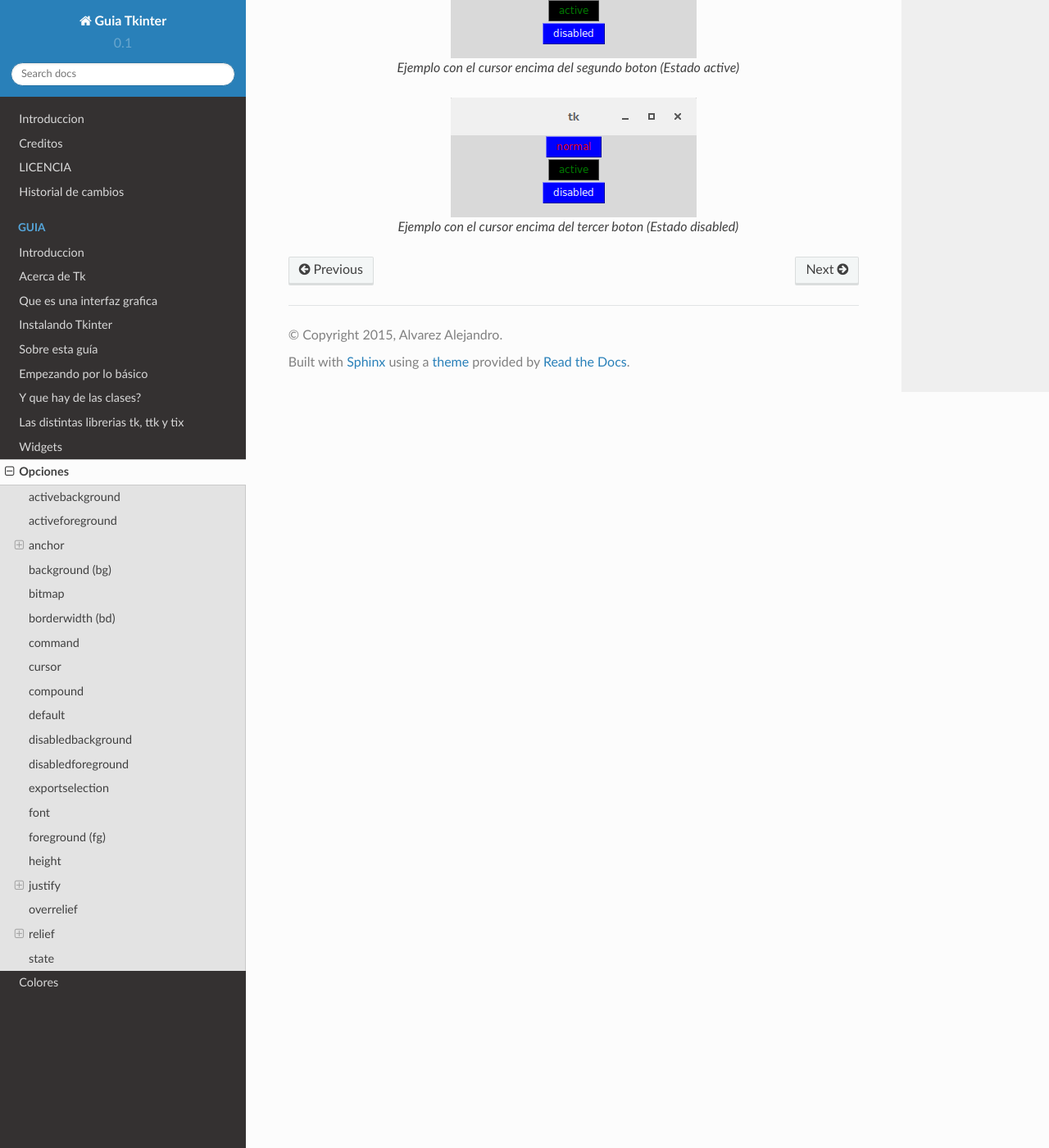
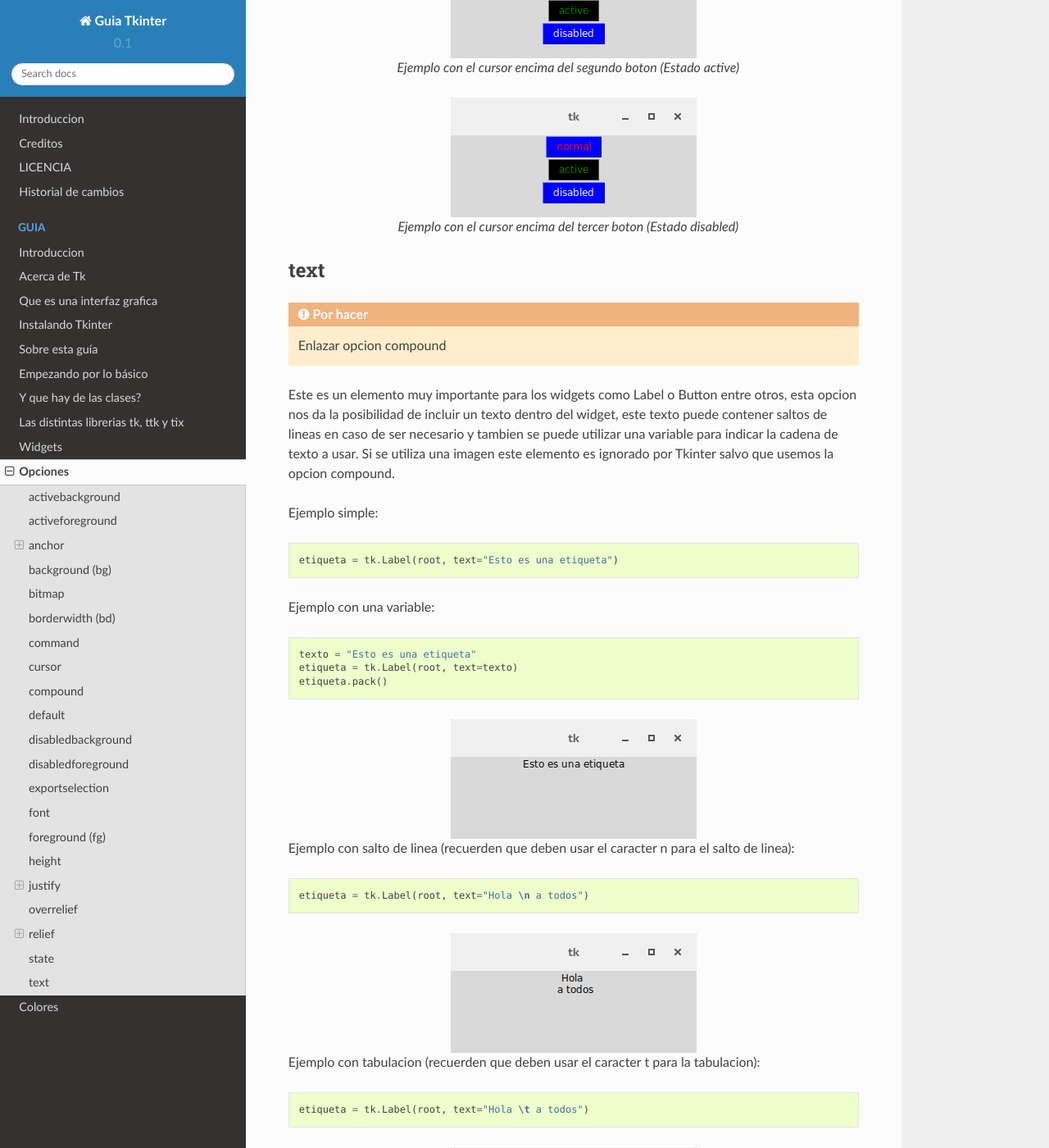
Before and after one commit to eliluminado/tutorial_tkinter, a Sphinx documentation site: the page built from source/chapters/7-options/7.1-Intro.rst, in a window 1280 px wide and 1400 px high, scrolled down 17153 px. Shown: the whole window at 82% size. Built offline with Sphinx 7.4.7 and the Read the Docs theme 2.0.0, drawn with Linux system fonts in a browser that asks for light colours.

Commit message:
Se añade opcion text

```diff
--- a/source/chapters/7-options/7.1-Intro.rst
+++ b/source/chapters/7-options/7.1-Intro.rst
@@ -831,3 +831,56 @@ habiamos mencionado en la descripcion de la opcion ignorando el resto.
     :align: center
 
     Ejemplo con el cursor encima del tercer boton (Estado disabled)
+
+
+.. _option-text:
+
+text
+----
+
+.. todo:: Enlazar opcion compound
+
+Este es un elemento muy importante para los widgets como Label o Button entre otros, esta opcion nos da la posibilidad
+de incluir un texto dentro del widget, este texto puede contener saltos de lineas en caso de ser necesario y tambien se
+puede utilizar una variable para indicar la cadena de texto a usar. Si se utiliza una imagen este elemento es ignorado
+por Tkinter salvo que usemos la opcion compound.
+
+Ejemplo simple:
+
+.. code-block:: python
+
+  etiqueta = tk.Label(root, text="Esto es una etiqueta")
+
+Ejemplo con una variable:
+
+.. code-block:: python
+
+    texto = "Esto es una etiqueta"
+    etiqueta = tk.Label(root, text=texto)
+    etiqueta.pack()
+
+.. image:: img/text/basic_text.png
+    :alt: Ejemplo basico text
+    :align: center
+
+
+Ejemplo con salto de linea (recuerden que deben usar el caracter \n para el salto de linea):
+
+.. code-block:: python
+
+    etiqueta = tk.Label(root, text="Hola \n a todos")
+
+.. image:: img/text/basic_text_newline.png
+    :alt: Ejemplo basico text
+    :align: center
+
+
+Ejemplo con tabulacion (recuerden que deben usar el caracter \t para la tabulacion):
+
+.. code-block:: python
+
+    etiqueta = tk.Label(root, text="Hola \t a todos")
+
+.. image:: img/text/basic_text_tabulation.png
+    :alt: Ejemplo basico text
+    :align: center
```
